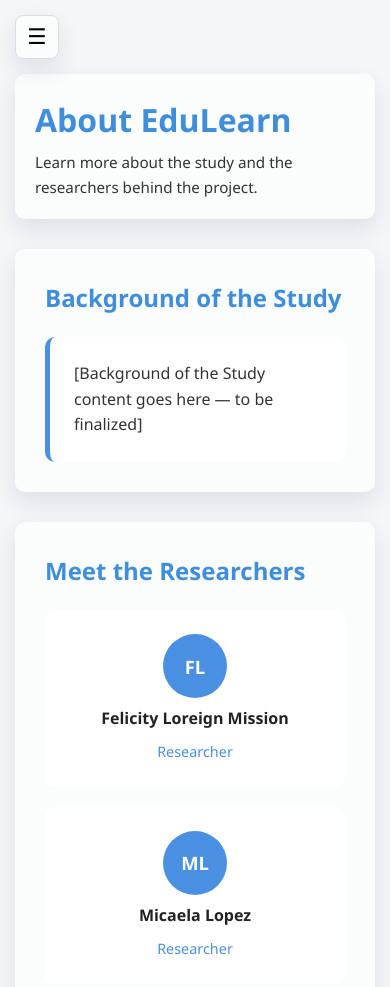
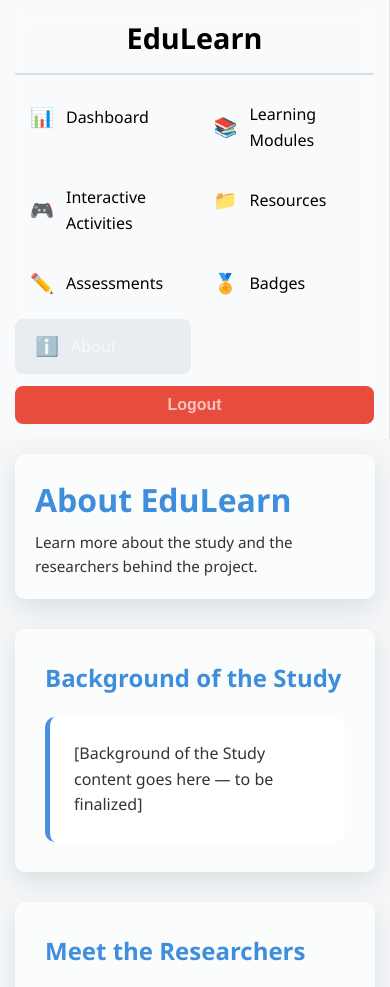
Before and after one commit to FelicityLoreignMission/Thesis, a plain HTML site: page about.html in a window 390 px wide. Shown: the top 987 px of the page. Drawn offline with Linux system fonts and the light colour scheme.

Commit message:
phone view

```diff
--- a/css/style.css
+++ b/css/style.css
@@ -1350,46 +1350,46 @@
 }
 
 @media (max-width: 768px) {
-    .mobile-menu-toggle {
-        display: inline-flex;
-        align-items: center;
-        justify-content: center;
-        width: 44px;
-        height: 44px;
+    .app-wrapper {
+        flex-direction: column;
+    }
+
+    .mobile-menu-toggle,
+    .sidebar-overlay {
+        display: none;
+    }
+
+    .sidebar {
+        position: relative;
+        left: 0;
+        width: 100%;
+        height: auto;
+        min-height: 0;
+        padding: 15px;
+        overflow: visible;
+    }
+
+    .sidebar-header {
         margin-bottom: 15px;
-        border: 1px solid var(--border-color);
-        border-radius: 8px;
-        background: var(--bg-white);
-        color: #000000;
-        box-shadow: var(--shadow);
-        cursor: pointer;
-        font-size: 1.35em;
-    }
-
-    .mobile-menu-toggle:focus-visible {
-        outline: 2px solid var(--primary-color);
-        outline-offset: 2px;
-    }
-
-    .sidebar-overlay.active {
-        display: block;
-        position: fixed;
-        inset: 0;
-        z-index: 999;
-        background: rgba(0, 0, 0, 0.35);
-    }
-
-    .sidebar {
-        position: fixed;
-        left: -250px;
-        height: 100vh;
-        z-index: 1000;
-        width: 250px;
-        transition: left 0.3s ease;
-    }
-
-    .sidebar.active {
-        left: 0;
+        padding-bottom: 12px;
+    }
+
+    .nav-menu {
+        display: grid;
+        grid-template-columns: repeat(2, minmax(0, 1fr));
+        gap: 8px;
+    }
+
+    .nav-menu li {
+        margin-bottom: 0;
+    }
+
+    .sidebar-footer {
+        margin-top: 12px;
+    }
+
+    .main-content {
+        width: 100%;
     }
 
     .main-content {
```
